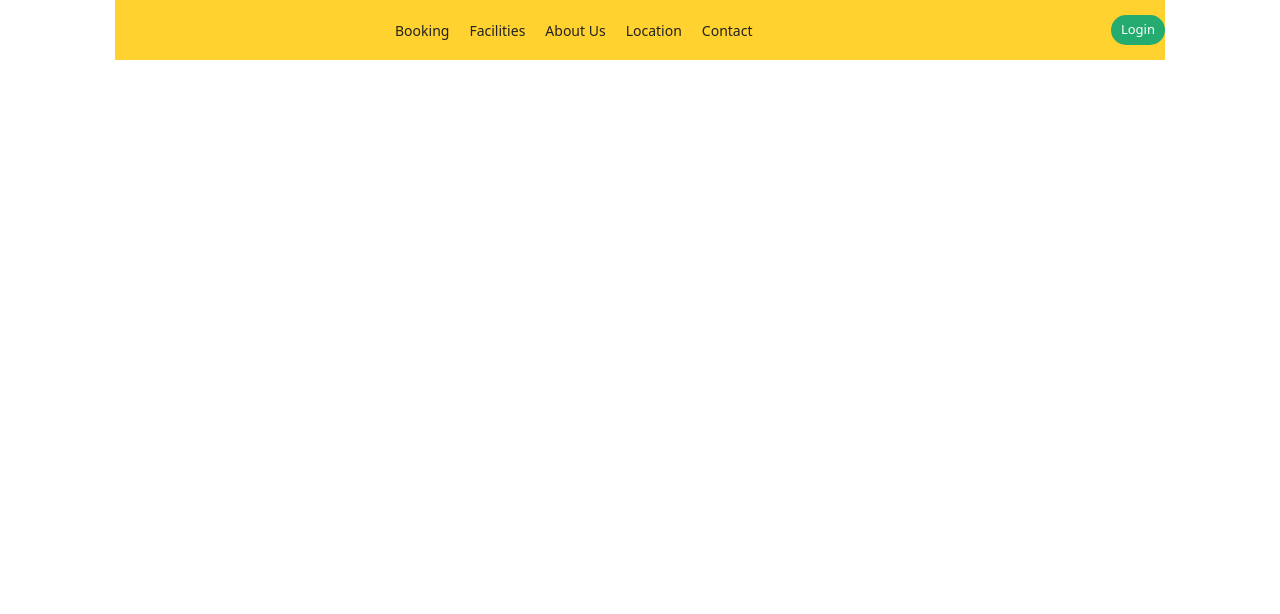
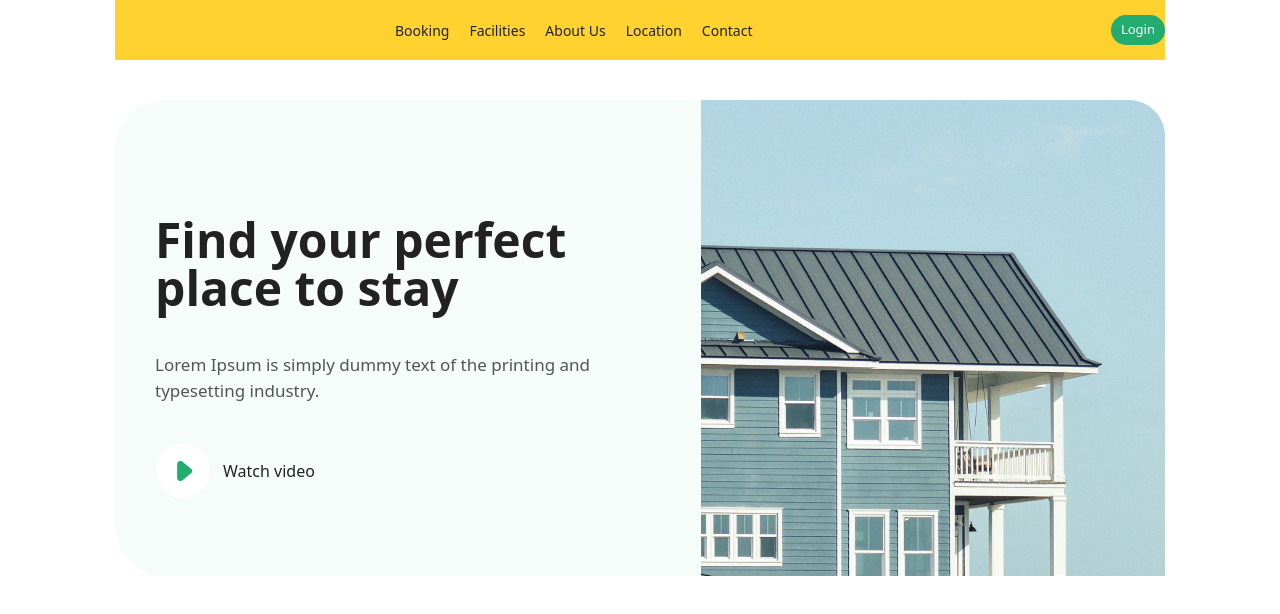
Before and after one commit to mnozilshoev-rgb/w3-homework3, a website: page index.html in a window 1280 px wide. Drawn offline with Linux system fonts and the light colour scheme.

Commit message:
section 1

```diff
--- a/index.html
+++ b/index.html
@@ -7,7 +7,7 @@
     <link rel="stylesheet" href="./src/output.css">
 </head>
 <body>
-        <div class="flex w-full max-w-[1050px] h-15 bg-amber-300 m-auto justify-between text-[#222222] items-center ">
+        <div class="flex w-full max-w-[1050px] h-15 bg-amber-300 m-auto justify-between text-[#222222] items-center mb-10 ">
         <div class="flex gap-[20px] text-[14px]  ml-70">
             <p>Booking</p>
             <p>Facilities</p>
@@ -20,6 +20,22 @@
         </div>
         </div>
 
+          <div class="flex w-full max-w-[1050px] h-auto bg-[#24AB700A] m-auto justify-between text-[#222222] items-center rounded-[50px] mb-20 " >
+                <div class="flex  flex-col justify-center-center ">
+                    <h1 class="font-semibold text-5xl p-10  ">Find your perfect place to stay</h1>
+                    <p class="text-[#555555] text-[17px] pl-10 ">Lorem Ipsum is simply dummy text of the printing and <br> typesetting industry.</p>
+                    <div class="flex items-center gap-3  pl-10 mt-10">
+                        <img src="./src/images/Group 2.png" alt="">
+                        <p>Watch video</p>
+                    </div>
+                </div>
+
+                <div>
+                    <img src="./src/images/image (7).png" alt="">
+                </div>
+            </div>
+
+
 
 
 </body>
```
Also changed, not shown: src/output.css.
